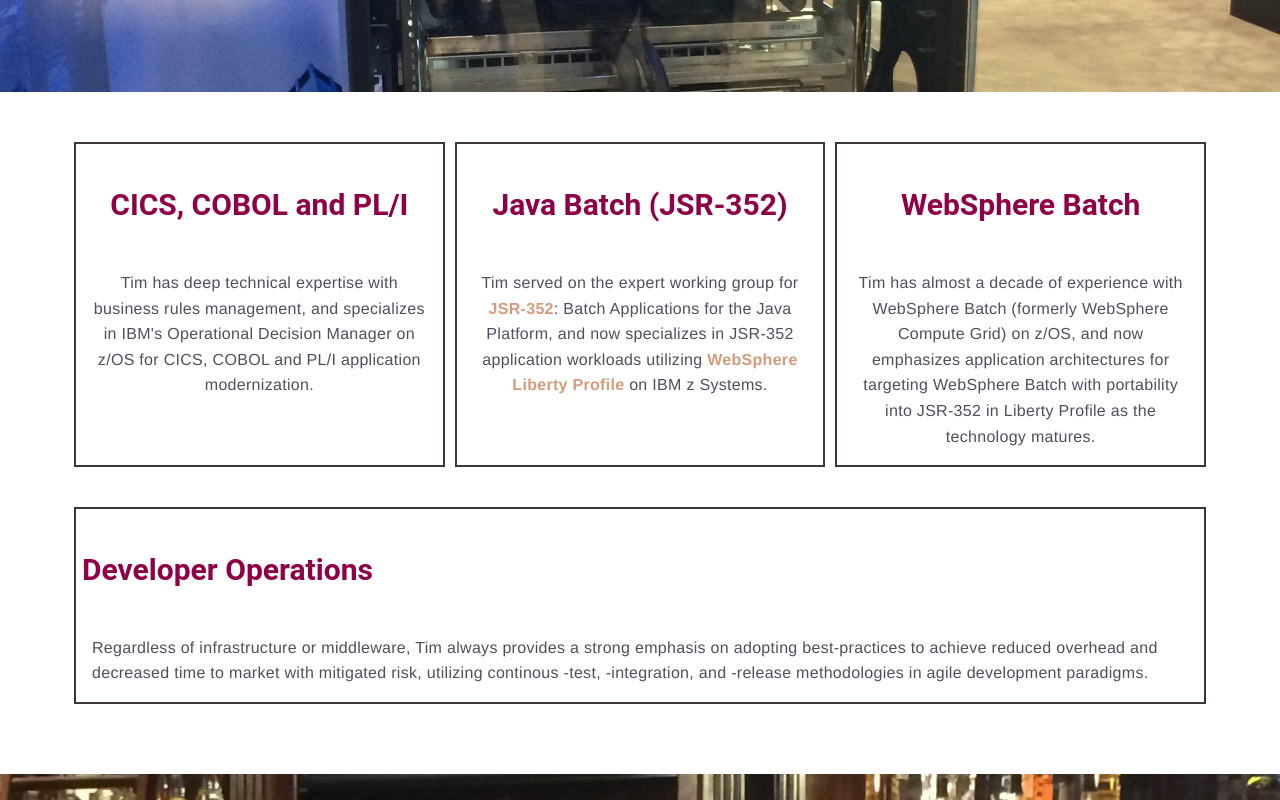
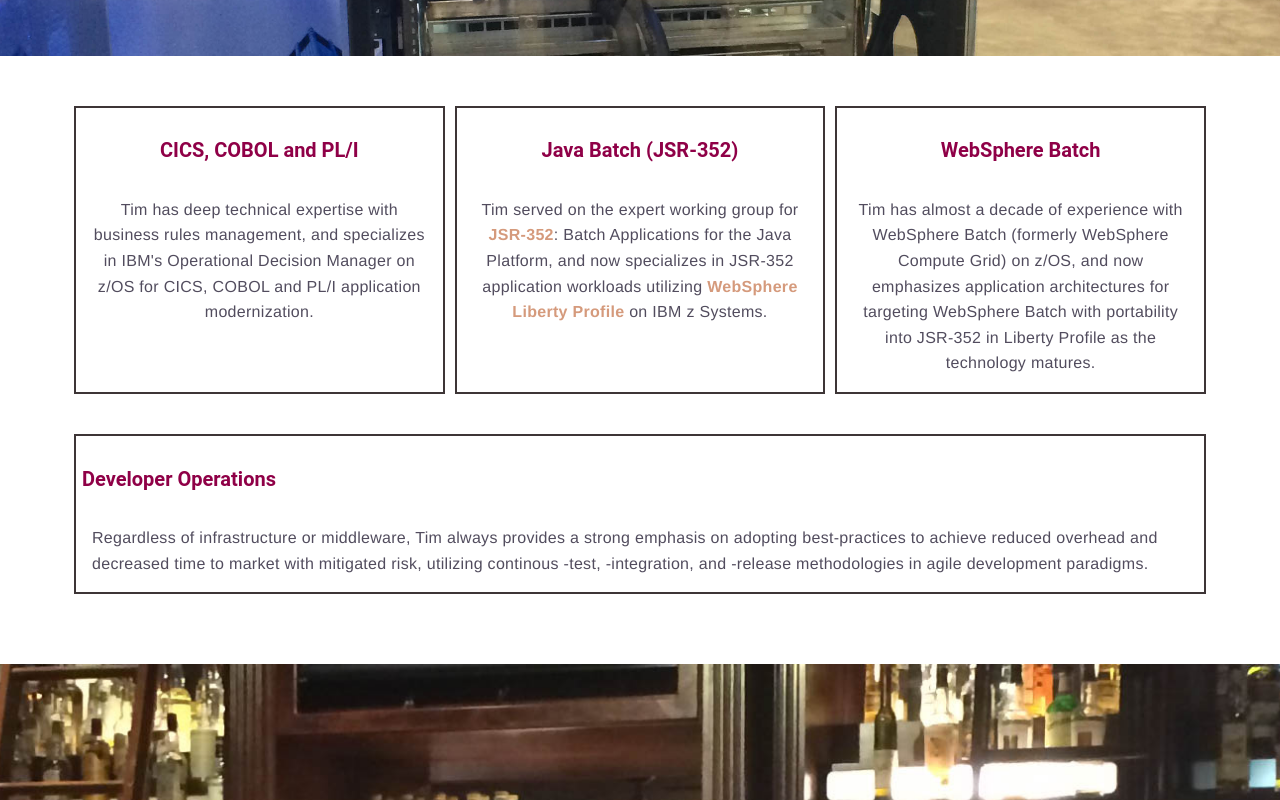
Before and after one commit to doctorbatch/doctorbatch-www, a plain HTML site: page index.html in a window 1280 px wide. Shown: the part 2438-3238 px from the top of the page. Drawn offline with Linux system fonts and the light colour scheme.

Commit message:
Adjust header sizes in content sections

```diff
--- a/index.html
+++ b/index.html
@@ -71,7 +71,7 @@
 			</div>
 			<div class="container">
 				<div class="column-right solo">
-					<h2>Master Certificatied IT Specialist</h2>
+					<h3>Master Certificatied IT Specialist</h3>
 					<div class="story">Tim's extensive hands-on experience with IBM customer's has enabled him to achieve recognition as an OpenGroup Master Certified IT
 					Specialist. Tim also serves on the IT Specialist certification board at IBM.</div><br/>
 					<img src="images/Master_ITSpec_App_Int_Mware.jpg" alt="Open Group Master Certified IT Specialist">
@@ -90,14 +90,14 @@
 		<div class="scrolling">
 			<div class="container">
 				<div class="column-left">
-					<h2>CICS, COBOL and PL/I</h2>
+					<h3>CICS, COBOL and PL/I</h3>
 					<div class="story">
 Tim has deep technical expertise with business rules management, and specializes in IBM's Operational Decision Manager on z/OS for CICS, COBOL and PL/I application modernization.
 					</div>
 
 				</div>
 				<div class="column-center">
-					<h2>Java Batch (JSR-352)</h2>
+					<h3>Java Batch (JSR-352)</h3>
 					<div class="story">
 Tim served on the expert working group for <a href="https://jcp.org/en/jsr/detail?id=352">JSR-352</a>: Batch Applications for the Java Platform, and now specializes in JSR-352 application
 workloads utilizing <a href="https://developer.ibm.com/wasdev/websphere-liberty/">WebSphere Liberty Profile</a> on IBM z Systems.
@@ -105,7 +105,7 @@
 
 				</div>
 				<div class="column-right">
-					<h2>WebSphere Batch</h2>
+					<h3>WebSphere Batch</h3>
 					<div class="story">
 Tim has almost a decade of experience with WebSphere Batch (formerly WebSphere Compute Grid) on z/OS, and now emphasizes application architectures for targeting WebSphere Batch with
 portability into JSR-352 in Liberty Profile as the technology matures.
@@ -115,7 +115,7 @@
 			</div>
 			<div class="container">
 				<div class="column-right solo">
-					<h2>Developer Operations</h2>
+					<h3>Developer Operations</h3>
 					<div class="story">Regardless of infrastructure or middleware, Tim always provides a strong emphasis on adopting best-practices to achieve reduced overhead and decreased time to market with mitigated risk, utilizing continous -test, -integration, and -release methodologies in agile development paradigms.</div>
 				</div>
 
```
